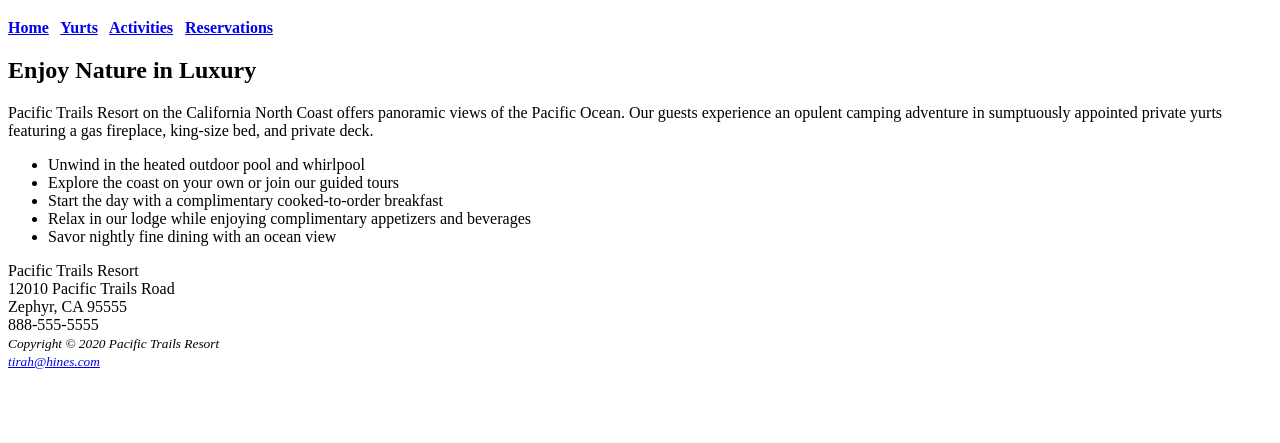
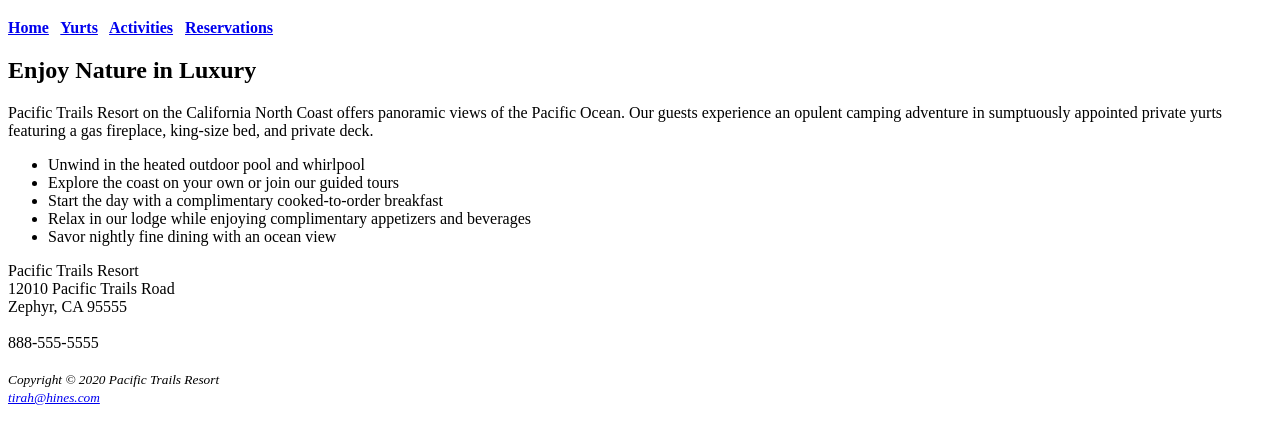
Before and after one commit to Thines9229/SDEV153sp26_TH, a plain HTML site: page ch2/index.html in a window 1280 px wide. Shown: the part 61-504 px from the top of the page. Drawn offline with Linux system fonts and the light colour scheme.

Commit message:
Update index.html

```diff
--- a/ch2/index.html
+++ b/ch2/index.html
@@ -33,8 +33,8 @@
  <div>
     Pacific Trails Resort<br>
     12010 Pacific Trails Road<br>
-    Zephyr, CA 95555<br>
-    888-555-5555
+    Zephyr, CA 95555<br><br>
+    888-555-5555<br><br>
  </div>
 </main>
 <footer>
```
